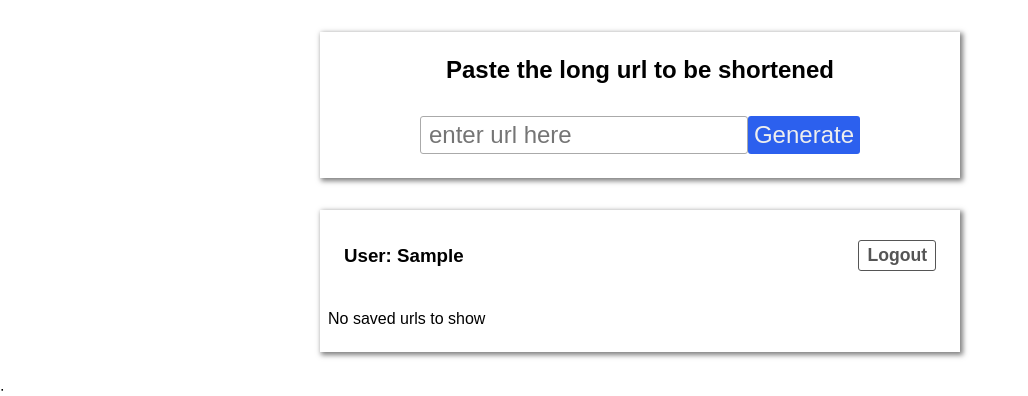
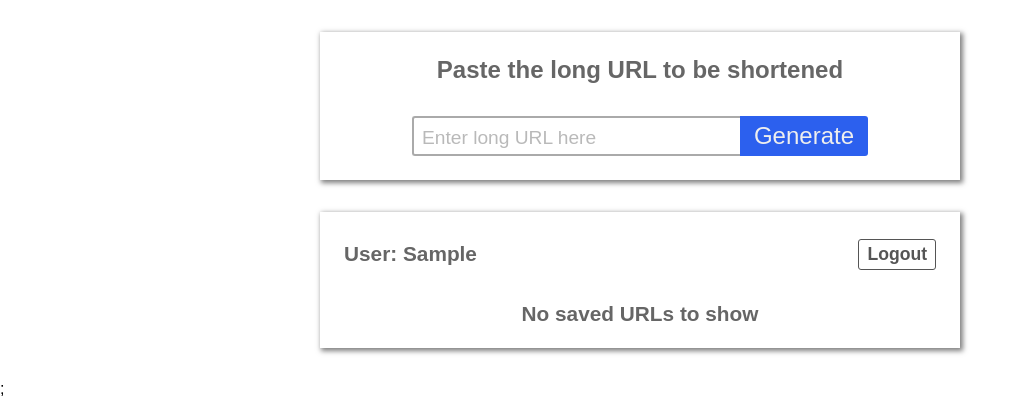
Before and after one commit to sadman59m/url-shortener, a React (Vite) app: page / in a window 1280 px wide. Both pictures are taken after typing "Sample" into the empty fields and a click on the button "submit". Shown: the top 396 px of the page, without its empty margins (0-1028 px from the left). Built offline with nearby package versions, Linux system fonts and the light colour scheme.

Commit message:
improvement in styles

```diff
--- a/src/components/AddNewForm.module.css
+++ b/src/components/AddNewForm.module.css
@@ -10,4 +10,5 @@
 
 .add-new-form h1 {
   font-size: 1.5rem;
+  color: #666;
 }
--- a/src/components/AddNewUrl.jsx
+++ b/src/components/AddNewUrl.jsx
@@ -6,7 +6,7 @@ import classes from "./AddNewForm.module.css";
 const AddNewUrl = () => {
   return (
     <Card className={classes["add-new-form"]}>
-      <h1>Paste the long url to be shortened</h1>
+      <h1>Paste the long URL to be shortened</h1>
       <div>
         <NewUrlForm />
       </div>
--- a/src/components/Authentication.module.css
+++ b/src/components/Authentication.module.css
@@ -7,3 +7,8 @@
   align-items: center;
   text-align: center;
 }
+
+.main h1 {
+  font-size: 1.5rem;
+  color: #666;
+}
--- a/src/components/AuthenticationForm.module.css
+++ b/src/components/AuthenticationForm.module.css
@@ -14,12 +14,18 @@
   border-radius: 3px;
 }
 
+.control input::placeholder {
+  font-size: 1.3rem;
+  opacity: 0.5;
+}
+
 .action {
   background-color: rgb(44, 96, 238);
   text-align: center;
   display: flex;
   justify-content: center;
   border-radius: 3px;
+  padding: 0.25rem 0.5rem;
 }
 
 .action button {
@@ -37,4 +43,14 @@
   .form {
     flex-direction: row;
   }
+  .control input {
+    border-right: none;
+    border-top-right-radius: 0;
+    border-bottom-right-radius: 0;
+  }
+  .action {
+    border-right: none;
+    border-top-left-radius: 0;
+    border-bottom-left-radius: 0;
+  }
 }
--- a/src/components/NewInputForm.module.css
+++ b/src/components/NewInputForm.module.css
@@ -10,8 +10,13 @@
 .control input {
   padding: 0.25rem 0.5rem;
   font-size: inherit;
-  border: 1px solid #aaa;
+  border: 2px solid #aaa;
   border-radius: 3px;
+}
+
+.control input::placeholder {
+  font-size: 1.2rem;
+  opacity: 0.5;
 }
 
 .action {
@@ -20,6 +25,7 @@
   display: flex;
   justify-content: center;
   border-radius: 3px;
+  padding: 0.25rem 0.5rem;
 }
 
 .action button {
@@ -37,4 +43,14 @@
   .form {
     flex-direction: row;
   }
+  .control input {
+    border-right: none;
+    border-top-right-radius: 0;
+    border-bottom-right-radius: 0;
+  }
+  .action {
+    border-right: none;
+    border-top-left-radius: 0;
+    border-bottom-left-radius: 0;
+  }
 }
--- a/src/components/NewUrlForm.jsx
+++ b/src/components/NewUrlForm.jsx
@@ -37,7 +37,7 @@ const NewForm = () => {
       <div className={classes.control}>
         <input
           type="text"
-          placeholder="enter url here"
+          placeholder="Enter long URL here"
           ref={urlInputRef}
           required
         ></input>
--- a/src/components/UrlsList.jsx
+++ b/src/components/UrlsList.jsx
@@ -39,11 +39,12 @@ const UrlsList = () => {
     <div className={classes["list-container"]}>
       <Card>
         <div className={classes.action}>
-          <h3>{`User: ${userName}`}</h3>
+          <h1>{`User: ${userName}`}</h1>
           <Form action="/logout" method="post">
             <button onClick={handleLogout}>Logout</button>
           </Form>
         </div>
+        <div className={classes.content}>
           {userItem.items.length > 0 && (
             <ul className={classes.list}>
               {userItem.items.map((url) => (
@@ -51,7 +52,8 @@ const UrlsList = () => {
               ))}
             </ul>
           )}
-        {userItem.items.length === 0 && <p>No saved urls to show</p>}
+          {userItem.items.length === 0 && <h1>No saved URLs to show</h1>}
+        </div>
       </Card>
     </div>
   );
--- a/src/components/UrlsList.module.css
+++ b/src/components/UrlsList.module.css
@@ -21,6 +21,11 @@
   padding: 0.5rem 1rem;
 }
 
+.action h1 {
+  font-size: 1.3rem;
+  color: #666;
+}
+
 .action button {
   cursor: pointer;
   font-size: 1.1rem;
@@ -37,3 +42,9 @@
   color: #333;
   background: #ccc;
 }
+
+.content h1 {
+  text-align: center;
+  font-size: 1.3rem;
+  color: #666;
+}
```
Lines whose indentation alone changed are shown as unchanged.
